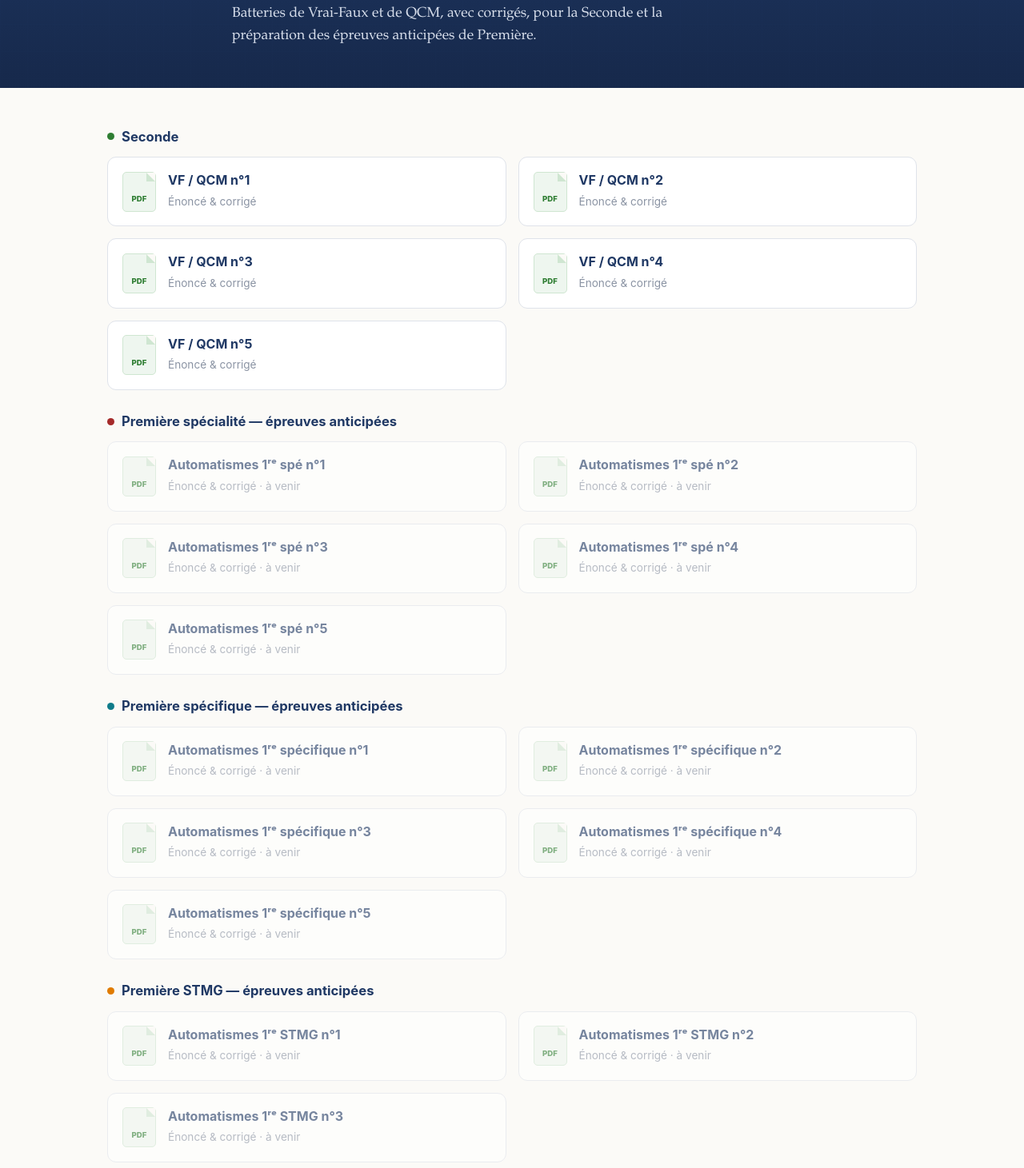
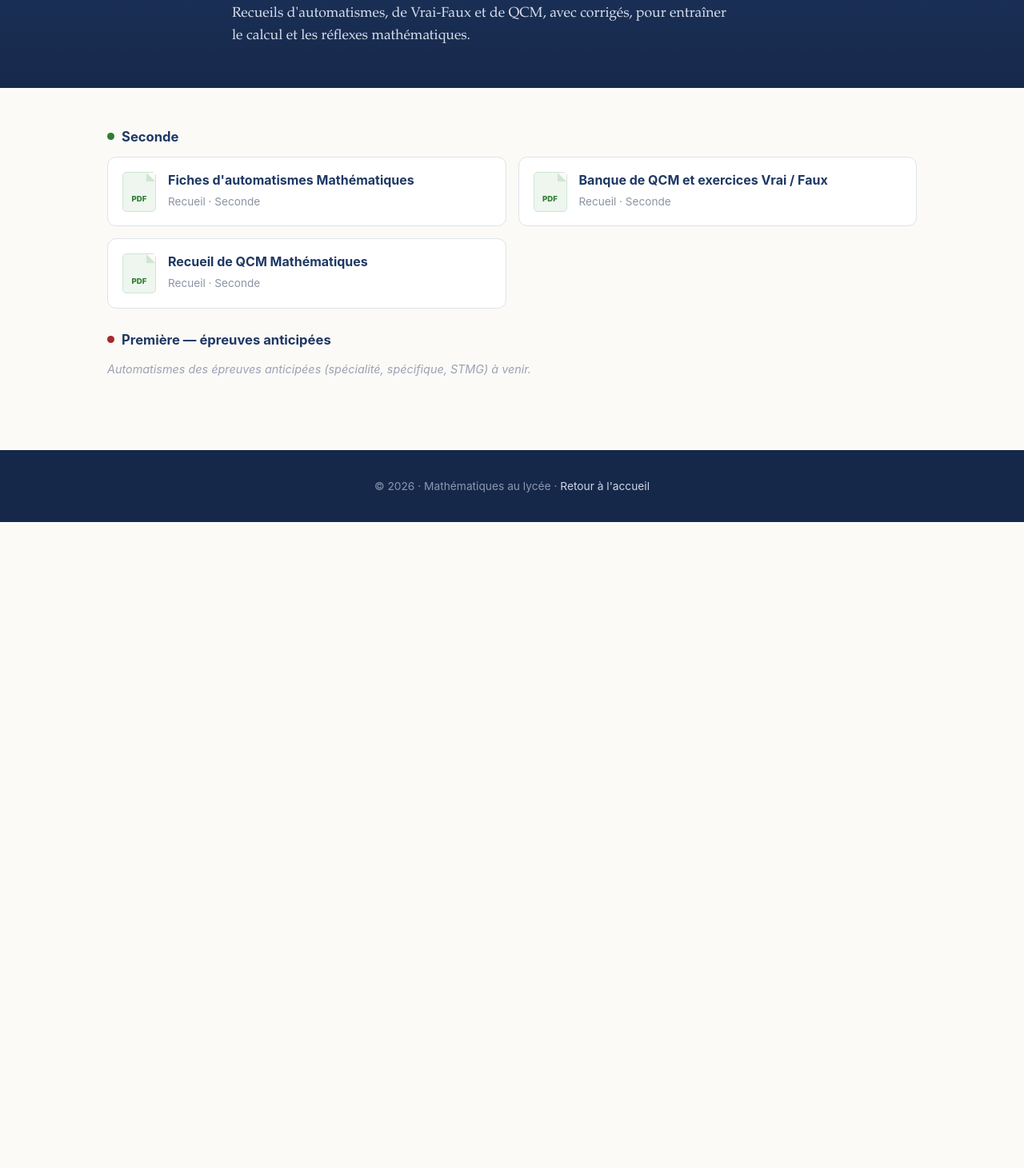
Before and after one commit to hiilldom/hiilldom.github.io, a plain HTML site: page automatismes.html in a window 1280 px wide. Shown: the part 239-1700 px from the top of the page at 80% size. After the commit the page ends 892 px from the top, so only its background shows below. Drawn offline with Linux system fonts and the light colour scheme.

Commit message:
Add files via upload

```diff
--- a/automatismes.html
+++ b/automatismes.html
@@ -78,7 +78,7 @@
     <div class="crumb"><a href="index.html">Accueil</a> &nbsp;›&nbsp; <a href="ressources.html">Ressources</a> &nbsp;›&nbsp; Automatismes</div>
     <div class="eyebrow">S'entraîner</div>
     <h1>Automatismes</h1>
-    <p>Batteries de Vrai-Faux et de QCM, avec corrigés, pour la Seconde et la préparation des épreuves anticipées de Première.</p>
+    <p>Recueils d'automatismes, de Vrai-Faux et de QCM, avec corrigés, pour entraîner le calcul et les réflexes mathématiques.</p>
   </div>
 </div>
 <section>
@@ -86,34 +86,12 @@
     <div class="cat">
       <div class="subcat"><span class="dot" style="background:var(--green)"></span>Seconde</div>
       <div class="grid">
-        <a href="#" class="card"><div class="ic"><b>PDF</b></div><div class="ct"><h4>VF / QCM n°1</h4><span>Énoncé &amp; corrigé</span></div></a>
-        <a href="#" class="card"><div class="ic"><b>PDF</b></div><div class="ct"><h4>VF / QCM n°2</h4><span>Énoncé &amp; corrigé</span></div></a>
-        <a href="#" class="card"><div class="ic"><b>PDF</b></div><div class="ct"><h4>VF / QCM n°3</h4><span>Énoncé &amp; corrigé</span></div></a>
-        <a href="#" class="card"><div class="ic"><b>PDF</b></div><div class="ct"><h4>VF / QCM n°4</h4><span>Énoncé &amp; corrigé</span></div></a>
-        <a href="#" class="card"><div class="ic"><b>PDF</b></div><div class="ct"><h4>VF / QCM n°5</h4><span>Énoncé &amp; corrigé</span></div></a>
+        <a href="#" class="card"><div class="ic"><b>PDF</b></div><div class="ct"><h4>Fiches d&#x27;automatismes Mathématiques</h4><span>Recueil · Seconde</span></div></a>
+        <a href="#" class="card"><div class="ic"><b>PDF</b></div><div class="ct"><h4>Banque de QCM et exercices Vrai / Faux</h4><span>Recueil · Seconde</span></div></a>
+        <a href="#" class="card"><div class="ic"><b>PDF</b></div><div class="ct"><h4>Recueil de QCM Mathématiques</h4><span>Recueil · Seconde</span></div></a>
       </div>
-      <div class="subcat"><span class="dot" style="background:var(--red)"></span>Première spécialité — épreuves anticipées</div>
-      <div class="grid">
-        <div class="card soon"><div class="ic"><b>PDF</b></div><div class="ct"><h4>Automatismes 1ʳᵉ spé n°1</h4><span>Énoncé &amp; corrigé · à venir</span></div></div>
-        <div class="card soon"><div class="ic"><b>PDF</b></div><div class="ct"><h4>Automatismes 1ʳᵉ spé n°2</h4><span>Énoncé &amp; corrigé · à venir</span></div></div>
-        <div class="card soon"><div class="ic"><b>PDF</b></div><div class="ct"><h4>Automatismes 1ʳᵉ spé n°3</h4><span>Énoncé &amp; corrigé · à venir</span></div></div>
-        <div class="card soon"><div class="ic"><b>PDF</b></div><div class="ct"><h4>Automatismes 1ʳᵉ spé n°4</h4><span>Énoncé &amp; corrigé · à venir</span></div></div>
-        <div class="card soon"><div class="ic"><b>PDF</b></div><div class="ct"><h4>Automatismes 1ʳᵉ spé n°5</h4><span>Énoncé &amp; corrigé · à venir</span></div></div>
-      </div>
-      <div class="subcat"><span class="dot" style="background:var(--teal)"></span>Première spécifique — épreuves anticipées</div>
-      <div class="grid">
-        <div class="card soon"><div class="ic"><b>PDF</b></div><div class="ct"><h4>Automatismes 1ʳᵉ spécifique n°1</h4><span>Énoncé &amp; corrigé · à venir</span></div></div>
-        <div class="card soon"><div class="ic"><b>PDF</b></div><div class="ct"><h4>Automatismes 1ʳᵉ spécifique n°2</h4><span>Énoncé &amp; corrigé · à venir</span></div></div>
-        <div class="card soon"><div class="ic"><b>PDF</b></div><div class="ct"><h4>Automatismes 1ʳᵉ spécifique n°3</h4><span>Énoncé &amp; corrigé · à venir</span></div></div>
-        <div class="card soon"><div class="ic"><b>PDF</b></div><div class="ct"><h4>Automatismes 1ʳᵉ spécifique n°4</h4><span>Énoncé &amp; corrigé · à venir</span></div></div>
-        <div class="card soon"><div class="ic"><b>PDF</b></div><div class="ct"><h4>Automatismes 1ʳᵉ spécifique n°5</h4><span>Énoncé &amp; corrigé · à venir</span></div></div>
-      </div>
-      <div class="subcat"><span class="dot" style="background:var(--orange)"></span>Première STMG — épreuves anticipées</div>
-      <div class="grid">
-        <div class="card soon"><div class="ic"><b>PDF</b></div><div class="ct"><h4>Automatismes 1ʳᵉ STMG n°1</h4><span>Énoncé &amp; corrigé · à venir</span></div></div>
-        <div class="card soon"><div class="ic"><b>PDF</b></div><div class="ct"><h4>Automatismes 1ʳᵉ STMG n°2</h4><span>Énoncé &amp; corrigé · à venir</span></div></div>
-        <div class="card soon"><div class="ic"><b>PDF</b></div><div class="ct"><h4>Automatismes 1ʳᵉ STMG n°3</h4><span>Énoncé &amp; corrigé · à venir</span></div></div>
-      </div>
+      <div class="subcat"><span class="dot" style="background:var(--red)"></span>Première — épreuves anticipées</div>
+      <p class="empty">Automatismes des épreuves anticipées (spécialité, spécifique, STMG) à venir.</p>
     </div>
   </div>
 </section>
```
Also changed, not shown: premiere-derivation-globale.html (+0 -4 lines), premiere-derivation-locale.html (+0 -4 lines), premiere-probabilites-conditionnelles.html (+0 -4 lines), premiere-second-degre-1.html (+0 -4 lines), premiere-second-degre-2.html (+0 -4 lines), ressources.html (+1 -1 lines), seconde-vecteurs-1.html (+0 -4 lines), seconde-vecteurs-2.html (+0 -4 lines), seconde-vecteurs-3.html (+0 -4 lines).
